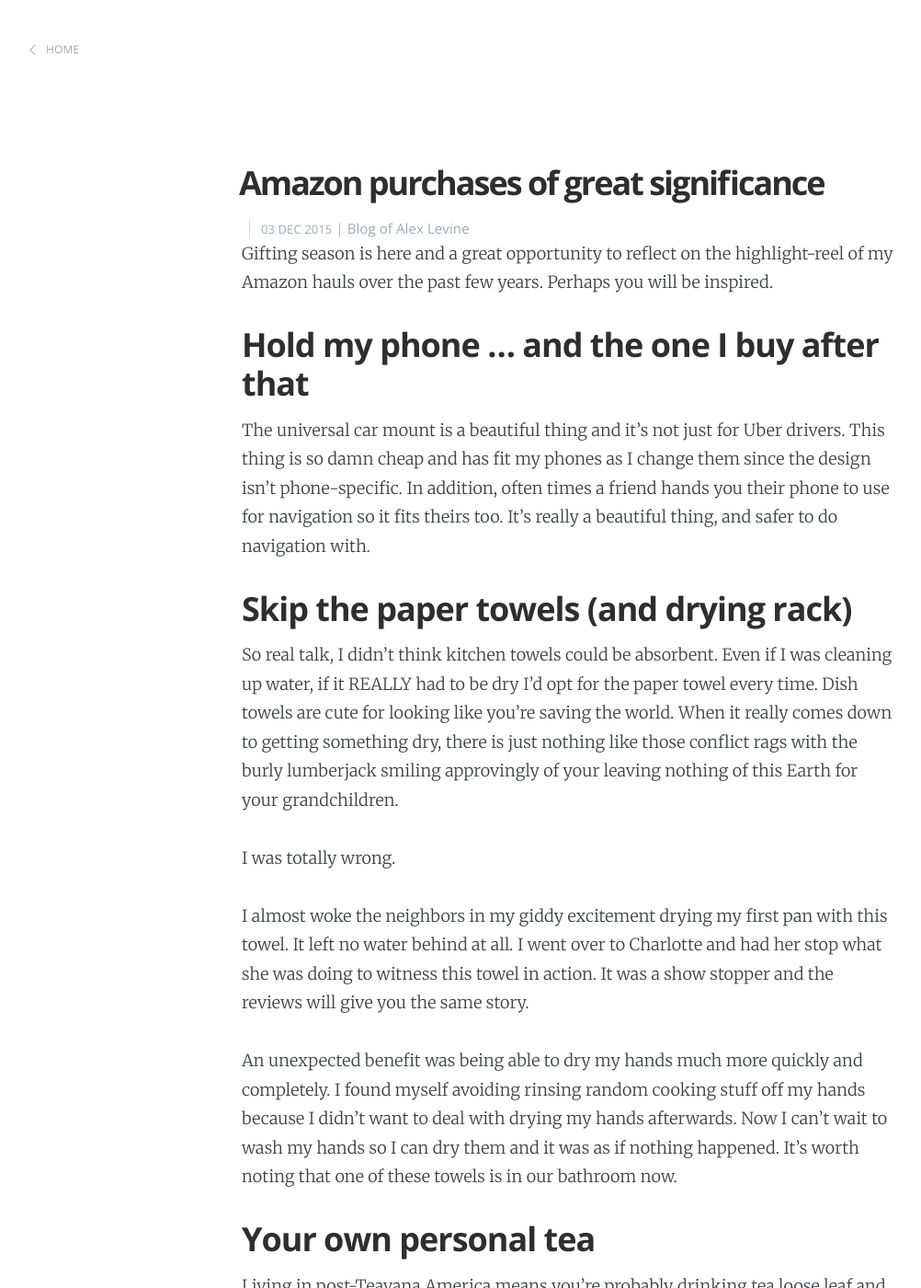
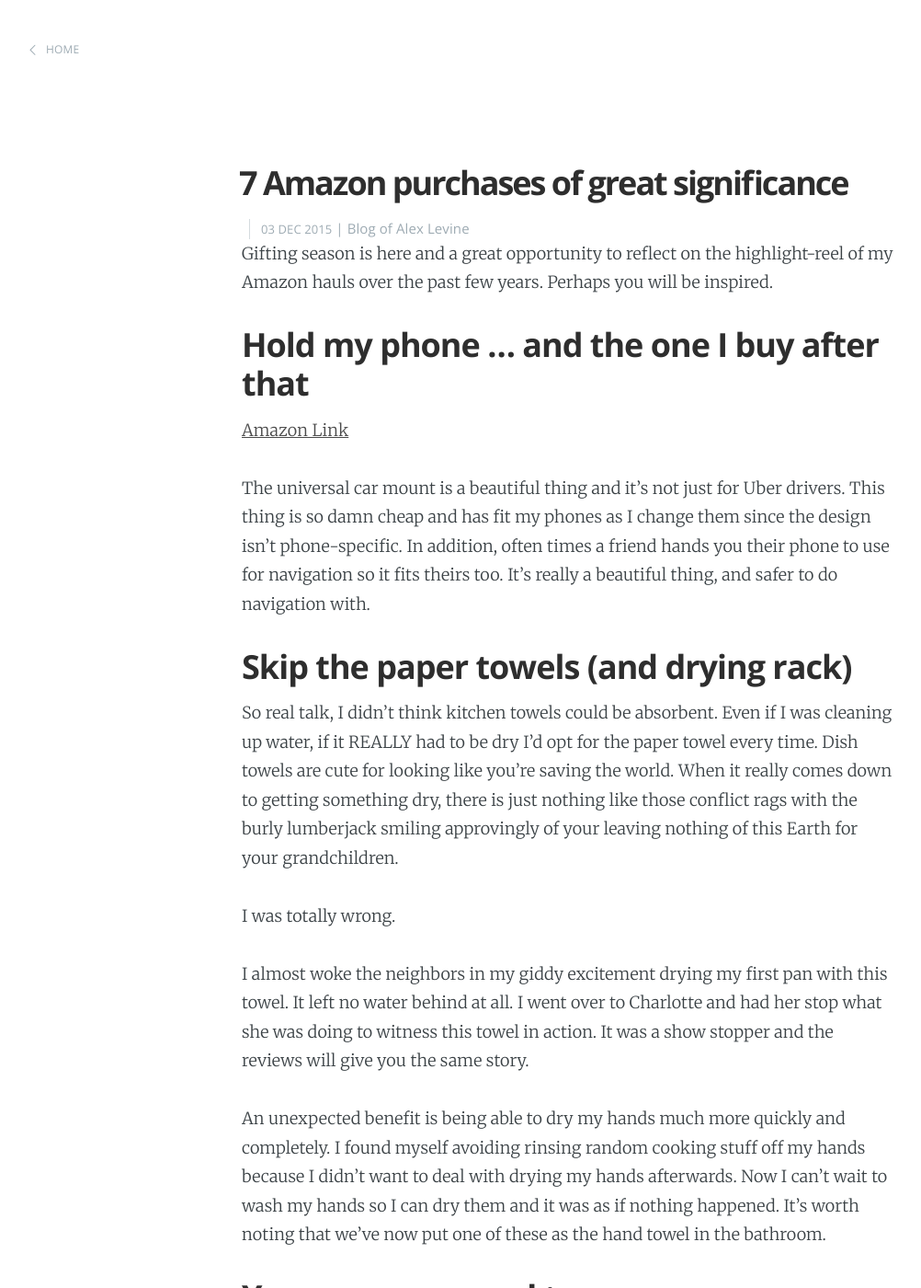
Before and after one commit to a17levine/a17levine.github.io, a Jekyll site: the page built from _posts/2015-12-03-amazon.markdown, in a window 1280 px wide and 1400 px high. Shown: the whole window at 92% size, without its empty margins (22-1024 px from the left). Built offline with Jekyll 4.4.1, drawn with Linux system fonts in a browser that asks for light colours; nearby versions of some CDN libraries; Markdown is read by kramdown in place of the engine named in the settings; comment, search, counter and statistics services are not loaded; some of the changed text lies outside the part shown.

Commit message:
amazonblog updates

```diff
--- a/_posts/2015-12-03-amazon.markdown
+++ b/_posts/2015-12-03-amazon.markdown
@@ -1,6 +1,6 @@
 ---
 layout: post
-title:  "Amazon purchases of great significance"
+title:  "7 Amazon purchases of great significance"
 date:   2015-12-03 10:18:00
 categories:
 published: true
@@ -10,6 +10,8 @@
 Gifting season is here and a great opportunity to reflect on the highlight-reel of my Amazon hauls over the past few years. Perhaps you will be inspired.
 
 ## Hold my phone ... and the one I buy after that
+
+[Amazon Link](http://www.amazon.com/iOttie-Windshield-Dashboard-One-Retail-Packaging-Black/dp/B007FHX9OK)
 
 The universal car mount is a beautiful thing and it's not just for Uber drivers. This thing is so damn cheap and has fit my phones as I change them since the design isn't phone-specific. In addition, often times a friend hands you their phone to use for navigation so it fits theirs too. It's really a beautiful thing, and safer to do navigation with.
 
@@ -22,7 +24,7 @@
 
 I almost woke the neighbors in my giddy excitement drying my first pan with this towel. It left no water behind at all. I went over to Charlotte and had her stop what she was doing to witness this towel in action. It was a show stopper and the reviews will give you the same story.
 
-An unexpected benefit was being able to dry my hands much more quickly and completely. I found myself avoiding rinsing random cooking stuff off my hands because I didn't want to deal with drying my hands afterwards. Now I can't wait to wash my hands so I can dry them and it was as if nothing happened. It's worth noting that one of these towels is in our bathroom now.
+An unexpected benefit is being able to dry my hands much more quickly and completely. I found myself avoiding rinsing random cooking stuff off my hands because I didn't want to deal with drying my hands afterwards. Now I can't wait to wash my hands so I can dry them and it was as if nothing happened. It's worth noting that we've now put one of these as the hand towel in the bathroom.
 
 ## Your own personal tea
 
@@ -65,4 +67,4 @@
 
 We have clearly entered into a new era of phone charging and it's a complete paradigm shift. When I bring this phone charger, I rarely charge my phone from an outlet on any given vacation.
 
-The mAh rating is what to look for. This one has 20000 mAh gives me about 9 days with normal iPhone 6 use. Heavy as hell though, watch out.
+The mAh rating is what to look for. This one has 20000 mAh gives me about 9 days with normal iPhone 6 use. Heavy as hell though, watch out. If you don't get this one, be mindful of the dimensions and weight of the one you choose.
```
